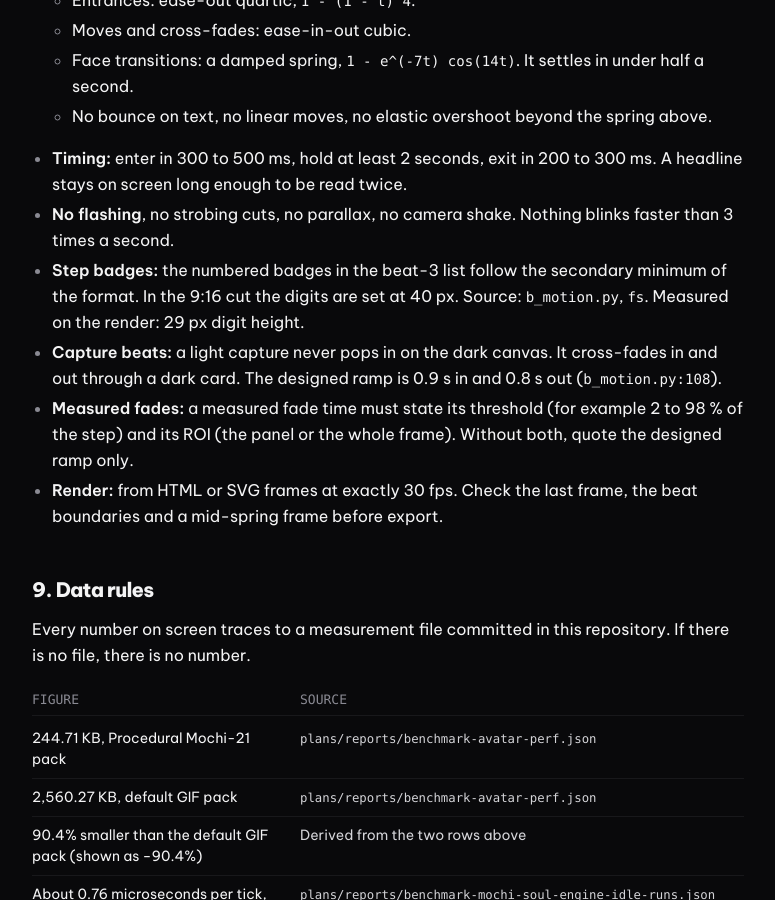
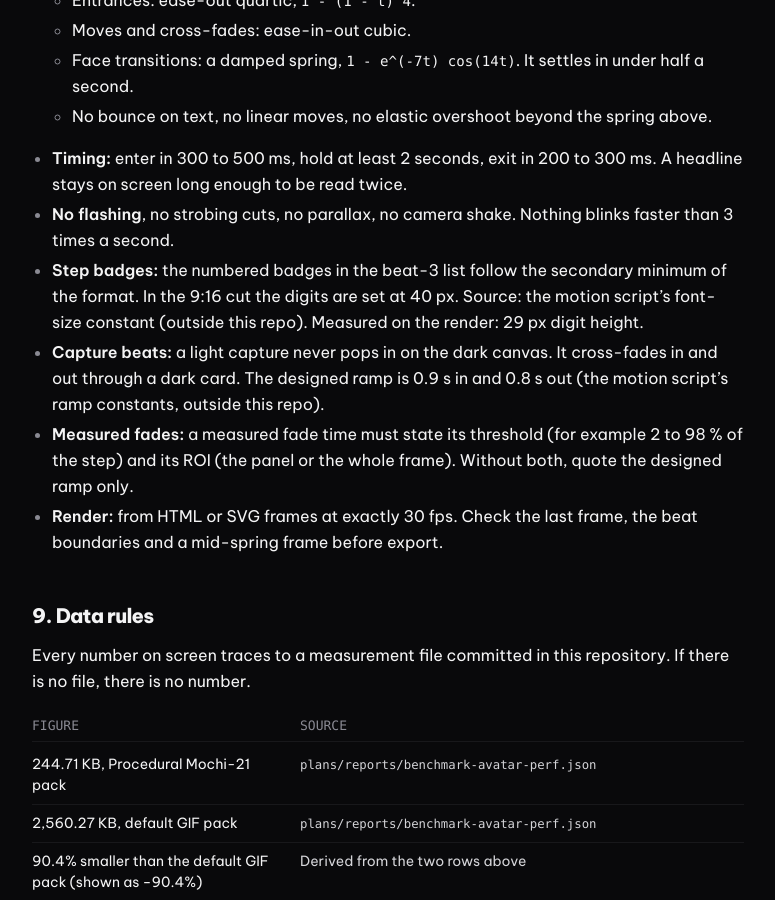
Before and after one commit to jangtrinh/design-os-robotics, a Jekyll site: the page built from docs/ART-DIRECTION.md, in a window 1280 px wide and 900 px high, scrolled down 9137 px. Shown: the whole window, without its empty margins (252-1027 px from the left). Built offline with Jekyll 4.4.1, drawn with Linux system fonts in a browser that asks for light colours; our own code applies the rules of GitHub Pages for plain Markdown files; some of the changed text lies outside the part shown.

Commit message:
Fix leak-scan trip in ART-DIRECTION: bracket-class path patterns, no script line citation

````diff
--- a/docs/ART-DIRECTION.md
+++ b/docs/ART-DIRECTION.md
@@ -226,8 +226,9 @@ Promo files are delivered with the post, not committed here, but they follow the
 - **Timing:** enter in 300 to 500 ms, hold at least 2 seconds, exit in 200 to 300 ms. A headline stays on screen long enough to be read twice.
 - **No flashing**, no strobing cuts, no parallax, no camera shake. Nothing blinks faster than 3 times a second.
 - **Step badges:** the numbered badges in the beat-3 list follow the secondary minimum of the format. In the 9:16 cut the digits are set at 40 px.
-  Source: `b_motion.py`, `fs`. Measured on the render: 29 px digit height.
-- **Capture beats:** a light capture never pops in on the dark canvas. It cross-fades in and out through a dark card. The designed ramp is 0.9 s in and 0.8 s out (`b_motion.py:108`).
+  Source: the motion script's font-size constant (outside this repo). Measured on the render: 29 px digit height.
+- **Capture beats:** a light capture never pops in on the dark canvas. It cross-fades in and out through a dark card.
+  The designed ramp is 0.9 s in and 0.8 s out (the motion script's ramp constants, outside this repo).
 - **Measured fades:** a measured fade time must state its threshold (for example 2 to 98 % of the step) and its ROI (the panel or the whole frame). Without both, quote the designed ramp only.
 - **Render:** from HTML or SVG frames at exactly 30 fps. Check the last frame, the beat boundaries and a mid-spring frame before export.
 
@@ -270,9 +271,10 @@ Before opening a PR, grep the added lines of the diff:
 
 ```bash
 git diff origin/main --no-color -U0 -- . ':!docs/assets' ':!docs/ART-DIRECTION.md' | rg '^\+' \
-  | rg "([0-9a-f]{2}[:-]){5}[0-9a-f]{2}|\b[0-9a-f]{12}\b|robot-[0-9a-f]{12}|\b[0-9]{1,3}(\.[0-9]{1,3}){3}\b|/Users/|file:///|usbmodem|:[0-9]{4,5}\b"
+  | rg "([0-9a-f]{2}[:-]){5}[0-9a-f]{2}|\b[0-9a-f]{12}\b|robot-[0-9a-f]{12}|\b[0-9]{1,3}(\.[0-9]{1,3}){3}\b|[/]Users[/]|file:[/]{3}|usbmodem|:[0-9]{4,5}\b"
 ```
 
+The two bracket-class alternatives match local home-directory paths and file URLs. They are written that way so this document does not contain those strings literally.
 No output means clean. Then open every new image and read it.
 
 ## 11. Wording
````
